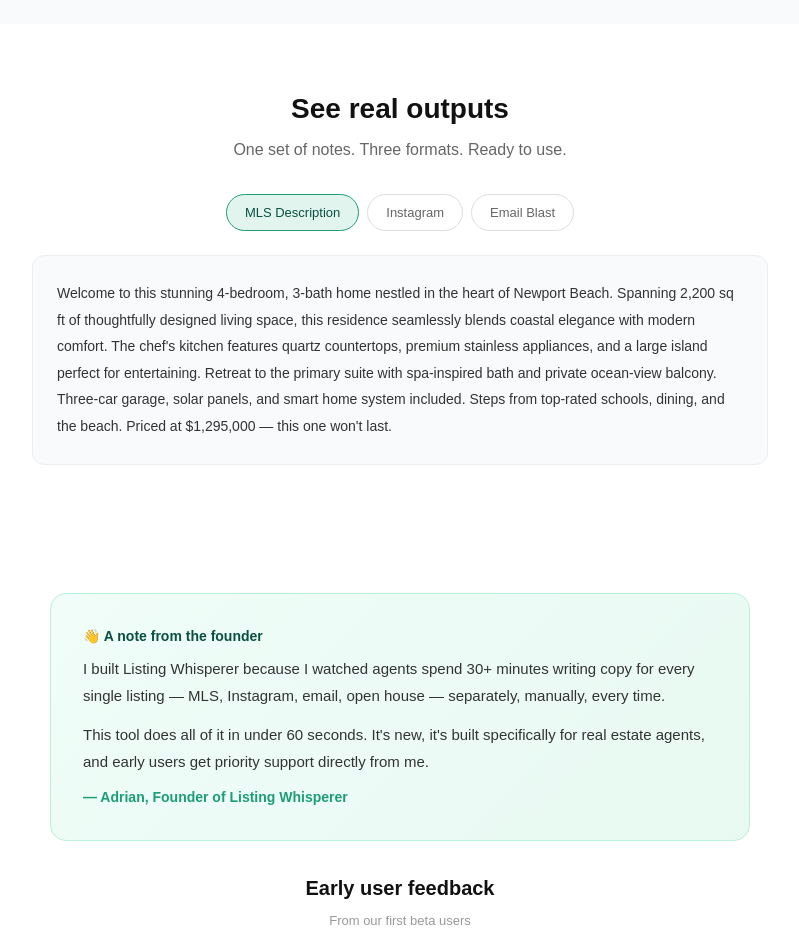
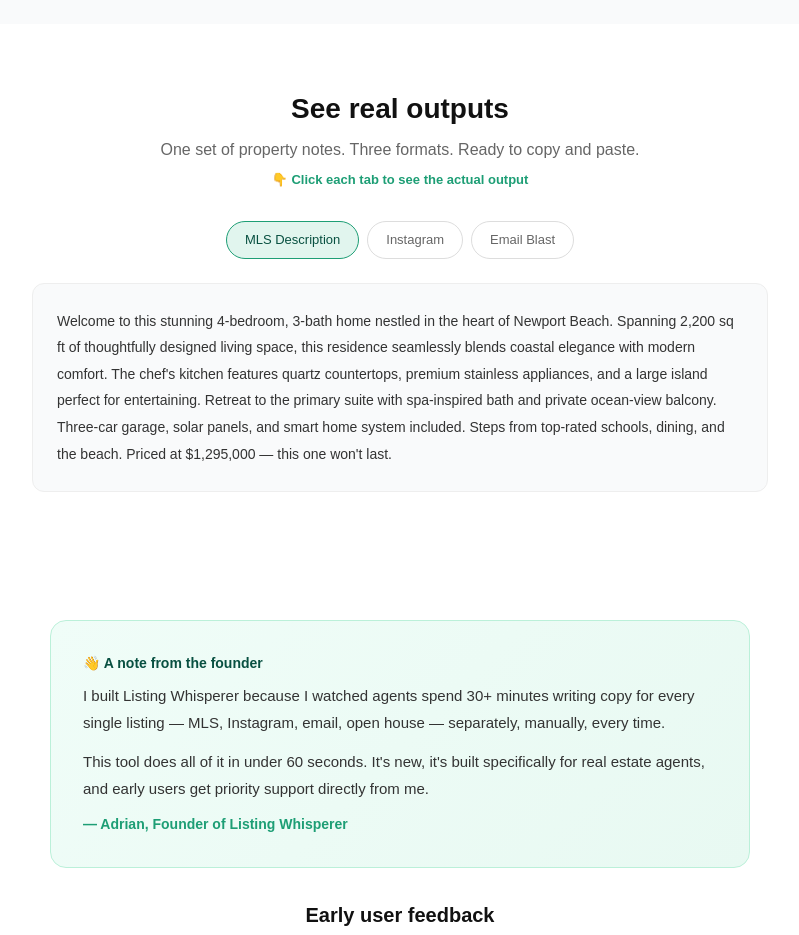
Before and after one commit to APD013/listing-whisperer, a Next.js app: page / in a window 1280 px wide. Shown: the part 1760-2695 px from the top of the page, without its empty margins (240-1039 px from the left). Built offline with nearby package versions, Linux system fonts and the light colour scheme.

Commit message:
Improve output examples section

```diff
--- a/src/app/page.tsx
+++ b/src/app/page.tsx
@@ -117,7 +117,8 @@
       {/* SAMPLE OUTPUTS */}
       <section id="examples" style={{padding:'4rem 2rem',maxWidth:'800px',margin:'0 auto'}}>
         <h2 style={{textAlign:'center',fontSize:'1.75rem',fontWeight:'600',marginBottom:'0.5rem'}}>See real outputs</h2>
-        <p style={{textAlign:'center',color:'#666',marginBottom:'2rem'}}>One set of notes. Three formats. Ready to use.</p>
+        <p style={{textAlign:'center',color:'#666',marginBottom:'0.5rem'}}>One set of property notes. Three formats. Ready to copy and paste.</p>
+        <p style={{textAlign:'center',fontSize:'13px',color:'#1D9E75',fontWeight:'600',marginBottom:'2rem'}}>👇 Click each tab to see the actual output</p>
         <div style={{display:'flex',gap:'8px',justifyContent:'center',marginBottom:'1.5rem',flexWrap:'wrap'}}>
           {[{key:'mls',label:'MLS Description'},{key:'instagram',label:'Instagram'},{key:'email',label:'Email Blast'}].map(t => (
             <button key={t.key} onClick={() => setActiveOutput(t.key)}
```
